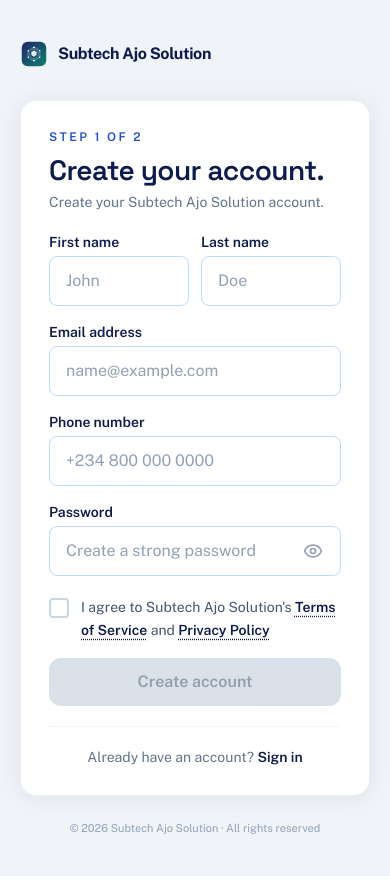
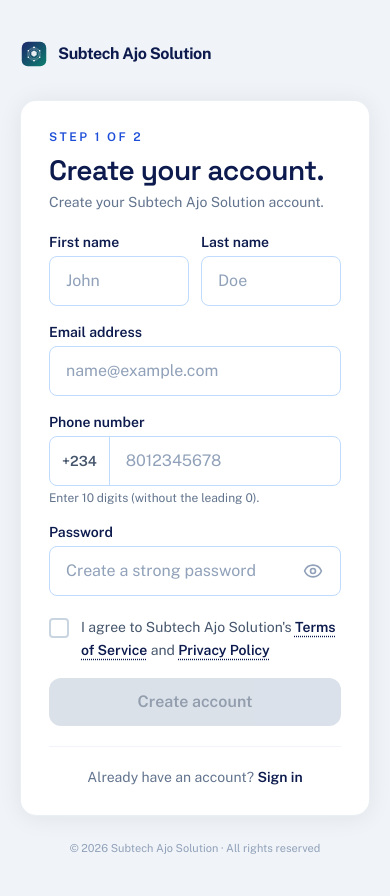
Before and after one commit to Oladimeji402/Ajo-pay, a Next.js app: page /signup in a window 390 px wide. Built offline with nearby package versions, Linux system fonts and the light colour scheme.

Commit message:
feat: Implement Nigerian phone number handling with normalization, validation, and formatting across user profiles and onboarding

```diff
--- a/app/(auth)/signup/page.tsx
+++ b/app/(auth)/signup/page.tsx
@@ -11,6 +11,7 @@ import { createSupabaseBrowserClient } from '@/lib/supabase/client';
 import { useToast } from '@/components/ui/Toast';
 import { notifySuccess } from '@/lib/toast';
 import { isDuplicateSignupWithoutError, mapAuthError } from '@/lib/auth-errors';
+import { formatNigeriaPhoneE164, isValidNigeriaPhoneLocal, normalizeNigeriaPhoneLocalInput } from '@/lib/phone';
 
 export default function SignUpPage() {
     const [isLoading, setIsLoading] = useState(false);
@@ -40,6 +41,15 @@ export default function SignUpPage() {
 
         const supabase = createSupabaseBrowserClient();
         const normalizedEmail = email.trim().toLowerCase();
+        const normalizedPhone = normalizeNigeriaPhoneLocalInput(phone);
+
+        if (!isValidNigeriaPhoneLocal(normalizedPhone)) {
+            const message = 'Enter a valid Nigerian mobile number (10 digits after +234).';
+            setError(message);
+            showToast(message, { type: 'error' });
+            setIsLoading(false);
+            return;
+        }
 
         const fullName = `${firstName} ${lastName}`.trim();
         const { data: signUpData, error: signUpError } = await supabase.auth.signUp({
@@ -48,7 +58,7 @@ export default function SignUpPage() {
             options: {
                 data: {
                     name: fullName,
-                    phone,
+                    phone: formatNigeriaPhoneE164(normalizedPhone),
                 },
             },
         });
@@ -259,7 +269,26 @@ export default function SignUpPage() {
                 </div>
 
                 <Input label="Email address" type="email" autoComplete="email" placeholder="name@example.com" value={email} onChange={(e) => setEmail(e.target.value)} required />
-                <Input label="Phone number" type="tel" autoComplete="tel" placeholder="+234 800 000 0000" value={phone} onChange={(e) => setPhone(e.target.value)} required />
+                <div className="space-y-1 w-full">
+                    <label htmlFor="signup-phone" className="block text-sm font-semibold text-brand-navy">Phone number</label>
+                    <div className="flex rounded-lg border border-brand-border bg-white focus-within:border-brand-primary focus-within:ring-2 focus-within:ring-brand-primary/20">
+                        <span className="inline-flex items-center border-r border-brand-border px-3 text-sm font-semibold text-slate-600">+234</span>
+                        <input
+                            id="signup-phone"
+                            type="tel"
+                            autoComplete="tel-national"
+                            inputMode="numeric"
+                            pattern="[0-9]{10}"
+                            maxLength={10}
+                            placeholder="8012345678"
+                            value={phone}
+                            onChange={(e) => setPhone(normalizeNigeriaPhoneLocalInput(e.target.value))}
+                            className="block w-full rounded-r-lg bg-transparent px-4 py-3 text-brand-navy placeholder-slate-400 focus:outline-none"
+                            required
+                        />
+                    </div>
+                    <p className="text-xs text-slate-500">Enter 10 digits (without the leading 0).</p>
+                </div>
 
                 <div>
                     <div className="space-y-1 w-full">
--- a/app/api/admin/users/[id]/route.ts
+++ b/app/api/admin/users/[id]/route.ts
@@ -2,6 +2,7 @@ import { NextResponse } from "next/server";
 import { z } from "zod";
 import { badRequestResponse, requireAdmin, serverErrorResponse } from "@/lib/api/auth";
 import { logAdminAction } from "@/lib/admin-audit";
+import { formatNigeriaPhoneE164, isValidNigeriaPhoneLocal, parseNigeriaPhoneToLocal } from "@/lib/phone";
 
 const updateUserSchema = z.object({
   name: z.string().min(1).optional(),
@@ -122,7 +123,14 @@ export async function PATCH(request: Request, context: Context) {
     const updates: Record<string, unknown> = { updated_at: new Date().toISOString() };
 
     if (body.name !== undefined) updates.name = body.name!.trim();
-    if (body.phone !== undefined) updates.phone = body.phone ?? null;
+    if (body.phone !== undefined) {
+      const normalizedPhone = parseNigeriaPhoneToLocal(body.phone);
+      if (body.phone && !isValidNigeriaPhoneLocal(normalizedPhone)) {
+        return badRequestResponse("Phone number must be a valid Nigerian mobile number.");
+      }
+
+      updates.phone = normalizedPhone ? formatNigeriaPhoneE164(normalizedPhone) : null;
+    }
     if (body.status !== undefined) updates.status = body.status;
     if (body.kycLevel !== undefined) updates.kyc_level = body.kycLevel;
     if (body.role !== undefined) updates.role = body.role;
--- a/app/api/user/onboard/route.ts
+++ b/app/api/user/onboard/route.ts
@@ -3,6 +3,7 @@ import { z } from "zod";
 import { badRequestResponse, requireUser, serverErrorResponse } from "@/lib/api/auth";
 import { createSupabaseAdminClient } from "@/lib/supabase/admin";
 import { appendGroupMemberJoinToGoogleSheet } from "@/lib/google-sheets-sync";
+import { formatNigeriaPhoneE164, isValidNigeriaPhoneLocal, parseNigeriaPhoneToLocal } from "@/lib/phone";
 
 const onboardSchema = z.object({
   name: z.string().min(2, "Name must be at least 2 characters"),
@@ -33,7 +34,13 @@ export async function POST(request: Request) {
 
     const { name, phone, bankAccount, bankName, bankAccountName, groupId } = parsed.data;
     const trimmedName = name.trim();
-    const trimmedPhone = phone?.trim() || null;
+    const normalizedPhone = parseNigeriaPhoneToLocal(phone);
+
+    if (phone && !isValidNigeriaPhoneLocal(normalizedPhone)) {
+      return badRequestResponse("Phone number must be a valid Nigerian mobile number.");
+    }
+
+    const normalizedPhoneE164 = normalizedPhone ? formatNigeriaPhoneE164(normalizedPhone) : null;
 
     const adminSupabase = createSupabaseAdminClient();
 
@@ -42,7 +49,7 @@ export async function POST(request: Request) {
       .from("profiles")
       .update({
         name: trimmedName,
-        phone: trimmedPhone,
+        phone: normalizedPhoneE164,
         bank_account: bankAccount,
         bank_name: bankName.trim(),
         bank_account_name: bankAccountName.trim(),
--- a/app/onboarding/page.tsx
+++ b/app/onboarding/page.tsx
@@ -6,6 +6,7 @@ import { createSupabaseBrowserClient } from '@/lib/supabase/client';
 import { CheckCircle2, Loader2, XCircle } from 'lucide-react';
 import { useToast } from '@/components/ui/Toast';
 import { notifyError, notifySuccess } from '@/lib/toast';
+import { formatNigeriaPhoneE164, isValidNigeriaPhoneLocal, parseNigeriaPhoneToLocal } from '@/lib/phone';
 
 type GroupRow = {
     id: string;
@@ -67,13 +68,13 @@ export default function OnboardingPage() {
                 if (profileError) throw new Error(profileError.message);
 
                 if (profile?.name) setDisplayName(profile.name);
-                if (profile?.phone) setPhone(profile.phone);
+                if (profile?.phone) setPhone(parseNigeriaPhoneToLocal(profile.phone));
                 if (profile?.bank_account) setBankAccount(profile.bank_account);
                 if (profile?.bank_account_name) setResolvedAccountName(profile.bank_account_name);
 
                 // If phone is not in database but is in auth metadata, use that
                 if (!profile?.phone && user.user_metadata?.phone) {
-                    setPhone(user.user_metadata.phone);
+                    setPhone(parseNigeriaPhoneToLocal(user.user_metadata.phone as string));
                 }
 
                 const groupsJson = await groupsRes.json();
@@ -188,12 +189,17 @@ export default function OnboardingPage() {
         setError('');
 
         try {
+            const normalizedPhone = parseNigeriaPhoneToLocal(phone);
+            if (normalizedPhone && !isValidNigeriaPhoneLocal(normalizedPhone)) {
+                throw new Error('Enter a valid Nigerian mobile number (10 digits after +234).');
+            }
+
             const res = await fetch('/api/user/onboard', {
                 method: 'POST',
                 headers: { 'Content-Type': 'application/json' },
                 body: JSON.stringify({
                     name: displayName.trim(),
-                    phone: phone.trim() || null,
+                    phone: normalizedPhone ? formatNigeriaPhoneE164(normalizedPhone) : null,
                     bankAccount: bankAccount.trim(),
                     bankName: banks.find((bank) => bank.code === bankCode)?.name ?? '',
                     bankAccountName: resolvedAccountName,
--- /dev/null
+++ b/lib/phone.ts
@@ -0,0 +1,40 @@
+const NIGERIA_COUNTRY_CODE = '234';
+const NIGERIA_DIAL_CODE = '+234';
+const NIGERIA_LOCAL_NUMBER_LENGTH = 10;
+const NIGERIA_MOBILE_LOCAL_REGEX = /^[789]\d{9}$/;
+
+function digitsOnly(value: string): string {
+  return value.replace(/\D/g, '');
+}
+
+export function normalizeNigeriaPhoneLocalInput(value: string): string {
+  return digitsOnly(value).slice(0, NIGERIA_LOCAL_NUMBER_LENGTH);
+}
+
+export function parseNigeriaPhoneToLocal(value: string | null | undefined): string {
+  if (!value) return '';
+
+  const digits = digitsOnly(value);
+
+  if (digits.length === 13 && digits.startsWith(NIGERIA_COUNTRY_CODE)) {
+    return digits.slice(3);
+  }
+
+  if (digits.length === 11 && digits.startsWith('0')) {
+    return digits.slice(1);
+  }
+
+  if (digits.length === NIGERIA_LOCAL_NUMBER_LENGTH) {
+    return digits;
+  }
+
+  return '';
+}
+
+export function isValidNigeriaPhoneLocal(localPhone: string): boolean {
+  return NIGERIA_MOBILE_LOCAL_REGEX.test(localPhone);
+}
+
+export function formatNigeriaPhoneE164(localPhone: string): string {
+  return `${NIGERIA_DIAL_CODE}${localPhone}`;
+}
```
Also changed, not shown: app/(admin)/admin/settings/page.tsx (+21 -4 lines), app/(dashboard)/settings/page.tsx (+33 -8 lines).
